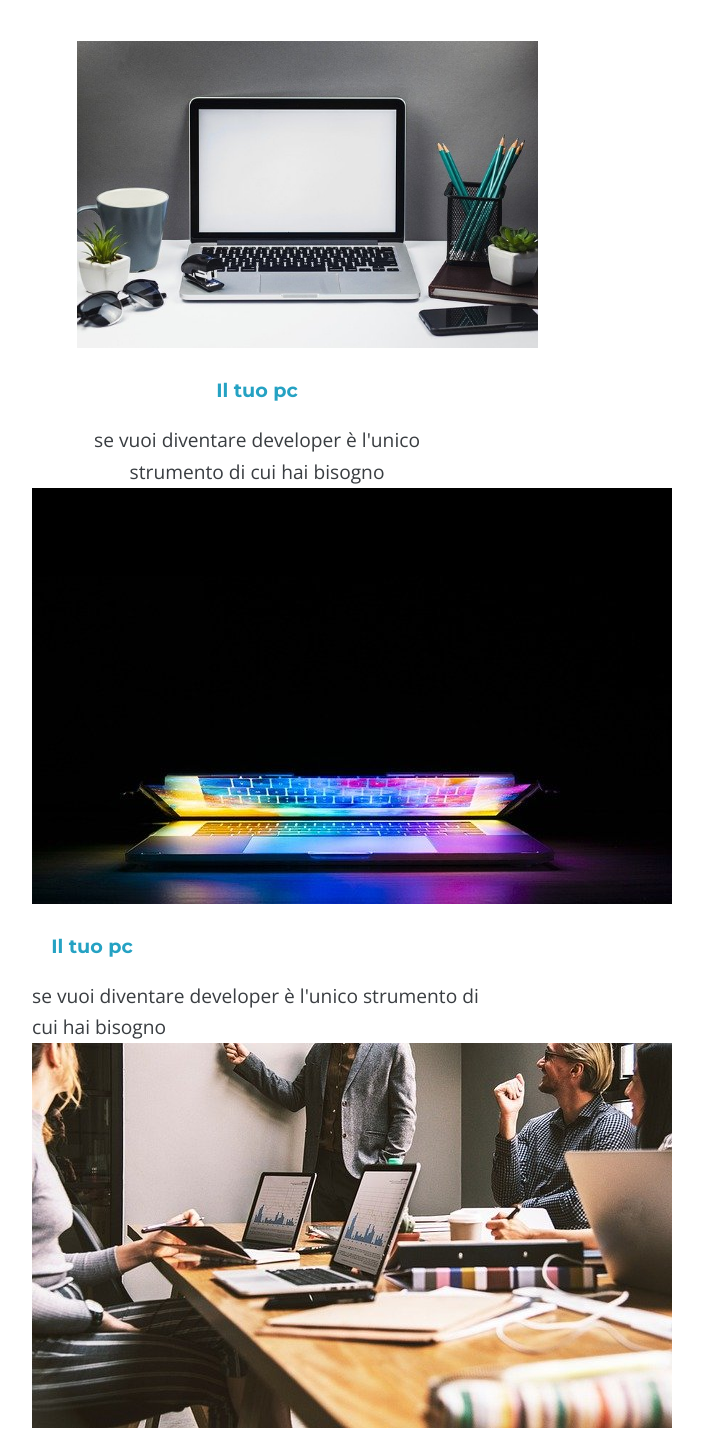
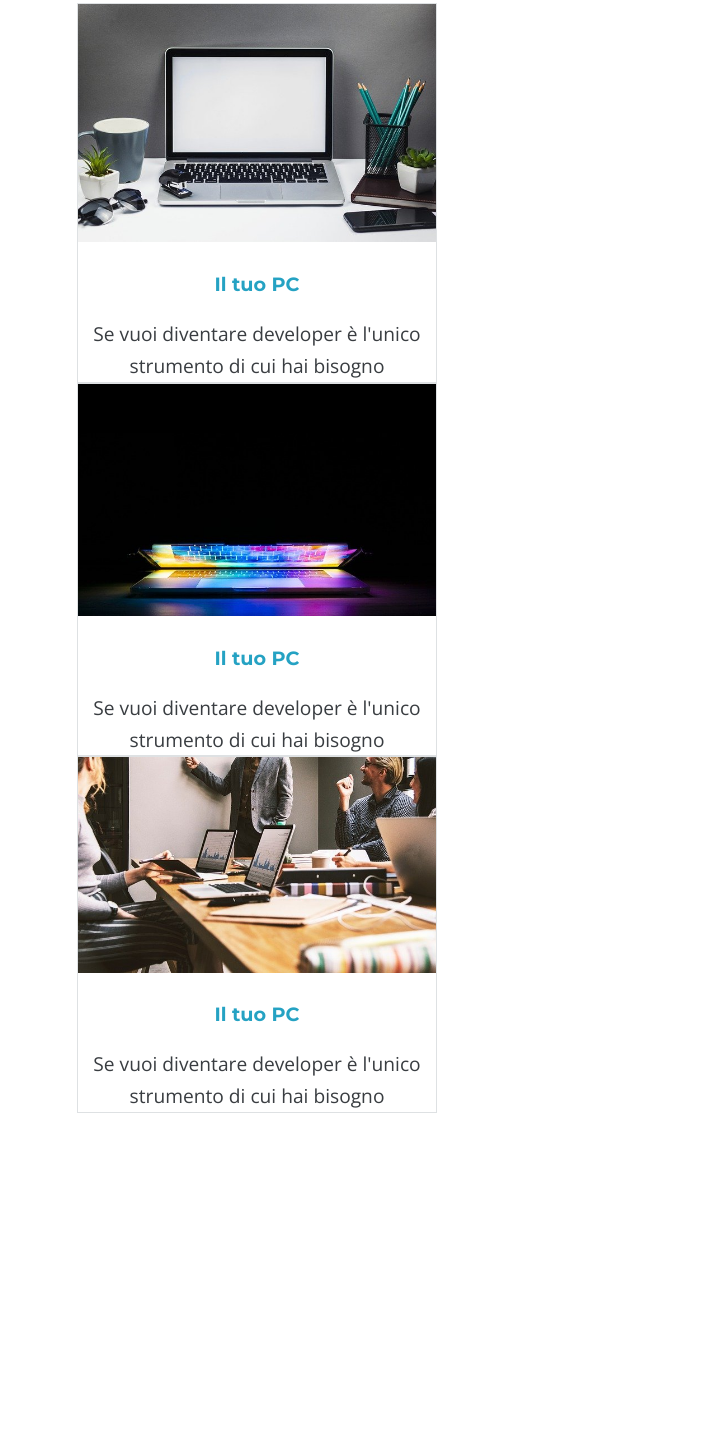
Before and after one commit to xdardevilx/epicode_ES_day5, a plain HTML site: page index.html in a window 1280 px wide. Shown: the part 2053-3484 px from the top of the page, without its empty margins (383-1086 px from the left). After the commit the page ends 3166 px from the top, so only its background shows below. Drawn offline with nearby package versions, Linux system fonts and the light colour scheme.

Commit message:
aggiunto e allineato schede

```diff
--- a/assets/css/style.css
+++ b/assets/css/style.css
@@ -124,6 +124,15 @@ h4 {
   font-size: small;
   padding-bottom: 3em;
 }
-.img img {
-  width: 36vw;
+.service {
+  /* padding-top: 1em; */
+  /* padding-bottom: 1em; */
+  margin-top: 0;
+  margin-left: 45px;
+  margin-right: 45px;
+  text-align: center;
+  border: 1px solid #dee1e3;
 }
+.img-article {
+  width: 357.85px;
+}
--- a/index.html
+++ b/index.html
@@ -67,27 +67,25 @@
         </div>
       </section>
       <section>
-        <div class="article">
-            <div class="img">
-          <img  src="./assets/images/foto1.jpg" alt="" />
-        </div>
-          <h3>Il tuo pc</h3>
+        <div class="service">
+          <img class="img-article" src="./assets/images/foto1.jpg" alt="" />
+          <h3>Il tuo PC</h3>
           <p>
-            se vuoi diventare developer è l'unico strumento di cui hai bisogno
+            Se vuoi diventare developer è l'unico strumento di cui hai bisogno
           </p>
         </div>
-        <div>
-          <img src="./assets/images/foto2.jpg" alt="" />
-          <h3>Il tuo pc</h3>
+        <div class="service">
+          <img class="img-article" src="./assets/images/foto2.jpg" alt="" />
+          <h3>Il tuo PC</h3>
           <p>
-            se vuoi diventare developer è l'unico strumento di cui hai bisogno
+            Se vuoi diventare developer è l'unico strumento di cui hai bisogno
           </p>
         </div>
-        <div>
-          <img src="./assets/images/foto3.jpg" alt="" />
-          <h3>Il tuo pc</h3>
+        <div class="service">
+          <img class="img-article" src="./assets/images/foto3.jpg" alt="" />
+          <h3>Il tuo PC</h3>
           <p>
-            se vuoi diventare developer è l'unico strumento di cui hai bisogno
+            Se vuoi diventare developer è l'unico strumento di cui hai bisogno
           </p>
         </div>
       </section>
```
